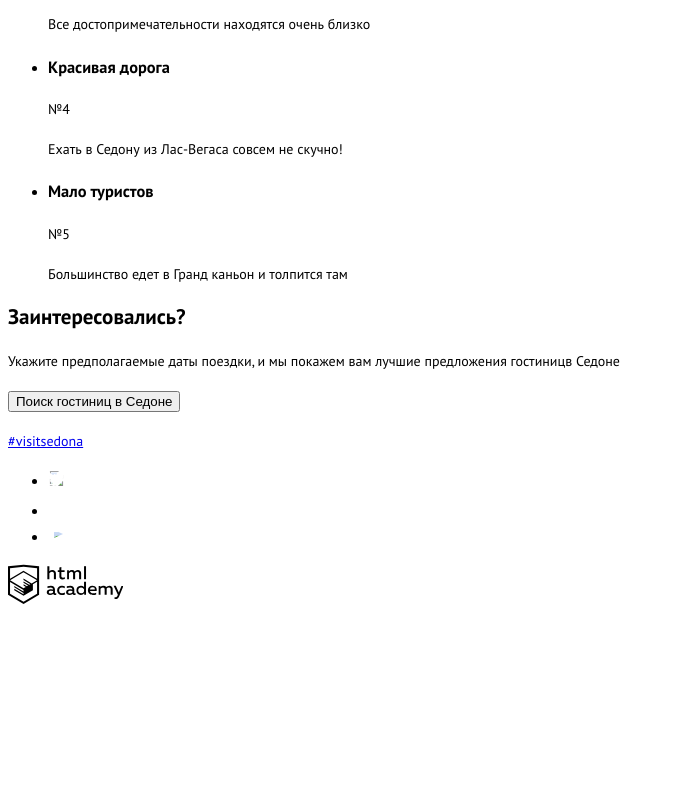
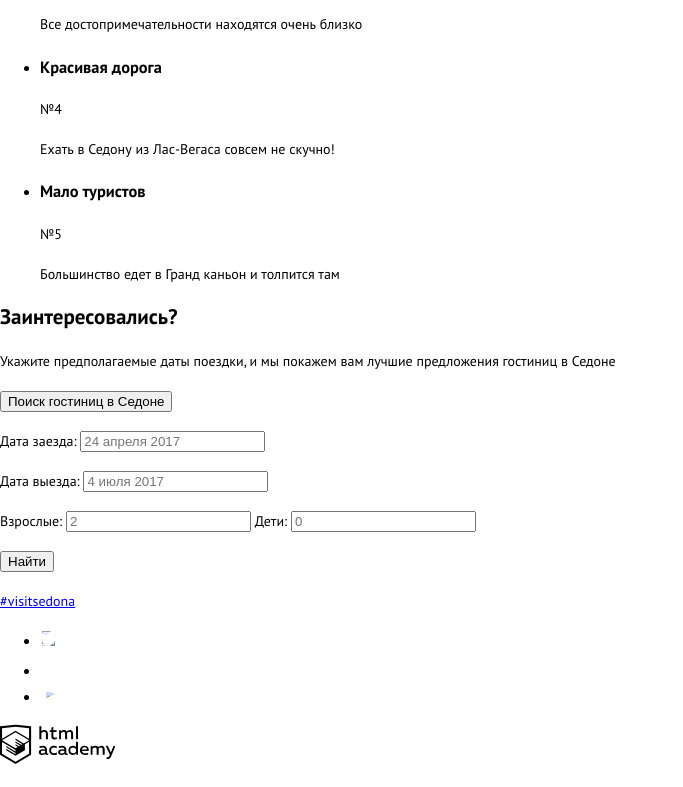
Before and after one commit to encrypticus/sedona, a plain HTML site: page index.html in a window 1280 px wide. Shown: the part 1714-2501 px from the top of the page, without its empty margins (0-683 px from the left). Before the commit the page ends 2341 px from the top, so only its background shows below. Drawn offline with Linux system fonts and the light colour scheme.

Commit message:
Сверстана форма поиска

```diff
--- a/index.html
+++ b/index.html
@@ -10,17 +10,15 @@
 <div class="page__wrapper">
     <header class="main-header">
         <nav class="main-nav main-header__nav">
+            <a class="logo">
+                <img class="logo__img" src="img/png/logo.png" width="138" height="70" alt="На главную">
+            </a>
             <ul class="main-menu main-nav__menu">
                 <li class="main-menu__item">
                     <a class="main-menu__link">Информация</a>
                 </li>
                 <li class="main-menu__item">
                     <a class="main-menu__link">Фото и видео</a>
-                </li>
-                <li class="main-menu__item">
-                    <a class="main-menu__link">
-                        <img class="main-menu__site-logo" src="img/png/logo.png" width="138" height="70" alt="На главную">
-                    </a>
                 </li>
                 <li class="main-menu__item">
                     <a class="main-menu__link">Карта штата</a>
@@ -49,7 +47,8 @@
                 <li class="reasons-list__item reasons-list__item--numbers reasons-list__item--blue">
                     <h3 class="reasons-list__title light-text">Настоящий городок</h3>
                     <p class="reasons-list__number light-text">№1</p>
-                    <p class="reasons-list__info light-text">Седона - не аттракцион для туристов, там течет своя жизнь</p>
+                    <p class="reasons-list__info light-text">Седона - не аттракцион для туристов, там течет своя
+                        жизнь</p>
                 </li>
                 <li class="reasons-list__item reasons-list__item--img">
                     <p class="reasons-list__img">
@@ -57,17 +56,20 @@
                     </p>
                 </li>
                 <li class="reasons-list__item reasons-list__item--icon">
-                    <p class="reasons-list__icon"><img src="img/svg/icon-house.svg" width="75" height="72" alt="Жилье"></p>
+                    <p class="reasons-list__icon"><img src="img/svg/icon-house.svg" width="75" height="72" alt="Жилье">
+                    </p>
                     <h3 class="reasons-list__icon-title">Жилье</h3>
                     <p class="reasons-list__icon-info">Рекомендуем пожить в настоящем мотеле, все как в кино!</p>
                 </li>
                 <li class="reasons-list__item reasons-list__item--icon">
-                    <p class="reasons-list__icon"><img src="img/svg/icon-burger.svg" width="74" height="70" alt="Еда"></p>
+                    <p class="reasons-list__icon"><img src="img/svg/icon-burger.svg" width="74" height="70" alt="Еда">
+                    </p>
                     <h3 class="reasons-list__icon-title">Еда</h3>
                     <p class="reasons-list__icon-info">Всегда заказывайте фирменный бургер, вы не разочаруетесь!</p>
                 </li>
                 <li class="reasons-list__item reasons-list__item--icon">
-                    <p class="reasons-list__icon"><img src="img/svg/icon-souvenir.svg" width="64" height="76" alt="Сувениры"></p>
+                    <p class="reasons-list__icon">
+                        <img src="img/svg/icon-souvenir.svg" width="64" height="76" alt="Сувениры"></p>
                     <h3 class="reasons-list__icon-title">Сувениры</h3>
                     <p class="reasons-list__icon-info">Не только китайского, но и местного производства!</p>
                 </li>
@@ -79,7 +81,8 @@
                 <li class="reasons-list__item reasons-list__item--numbers reasons-list__item--blue">
                     <h3 class="reasons-list__title light-text">Настоящий городок</h3>
                     <p class="reasons-list__number light-text">№2</p>
-                    <p class="reasons-list__info light-text">Седона - не аттракцион для туристов, там течет своя жизнь</p>
+                    <p class="reasons-list__info light-text">Седона - не аттракцион для туристов, там течет своя
+                        жизнь</p>
                 </li>
                 <li class="reasons-list__item reasons-list__item--numbers reasons-list__item--grey">
                     <h3 class="reasons-list__title dark-text">Небольшая площадь</h3>
@@ -101,11 +104,27 @@
     </main>
     <section class="interest">
         <h2 class="interest__title">Заинтересовались?</h2>
-        <p class="interest__info">Укажите предполагаемые даты поездки, и мы покажем вам лучшие предложения гостиницв
-            Седоне</p>
-        <p class="interest__button">
-            <button class="interest__button-search" type="button">Поиск гостиниц в Седоне</button>
-        </p>
+        <p class="interest__info">Укажите предполагаемые даты поездки, и мы покажем вам лучшие предложения гостиниц в Седоне</p>
+        <button class="interest__button" type="button">Поиск гостиниц в Седоне</button>
+        <form class="interest__form search-form" action="/">
+            <p class="search-form__input-wrapper">
+                <label class="search-form__label" for="arrival">Дата заезда:</label>
+                <input class="search-form__input" type="text" name="arrival" id="arrival" placeholder="24 апреля 2017">
+            </p>
+            <p class="search-form__input-wrapper">
+                <label class="search-form__label" for="departure">Дата выезда:</label>
+                <input class="search-form__input" type="text" name="departure" id="departure" placeholder="4 июля 2017">
+            </p>
+            <p class="search-form__input-wrapper">
+                <label class="search-form__label" for="adults">Взрослые:</label>
+                <input class="search-form__input search-form__input--count" type="text" name="adults" id="adults" placeholder="2">
+                <label class="search-form__label" for="children">Дети:</label>
+                <input class="search-form__input search-form__inputq2--count" type="text" name="children" id="children" placeholder="0">
+            </p>
+            <p class="search-form__input-wrapper">
+                <button class="search-form__button" type="button">Найти</button>
+            </p>
+        </form>
     </section>
     <footer class="main-footer">
         <a class="main-footer__link" href="#">#visitsedona</a>
--- a/styles.css
+++ b/styles.css
@@ -1,8 +1,11 @@
 body {
+    margin: 0;
+    padding: 0;
+
     font-family: 'PT Sans', sans-serif;
     font-size: 14px;
+    line-height: 26px;
     font-weight: 400;
-    line-height: 26px;
 }
 
 .visually-hidden:not(:focus):not(:active),
```
